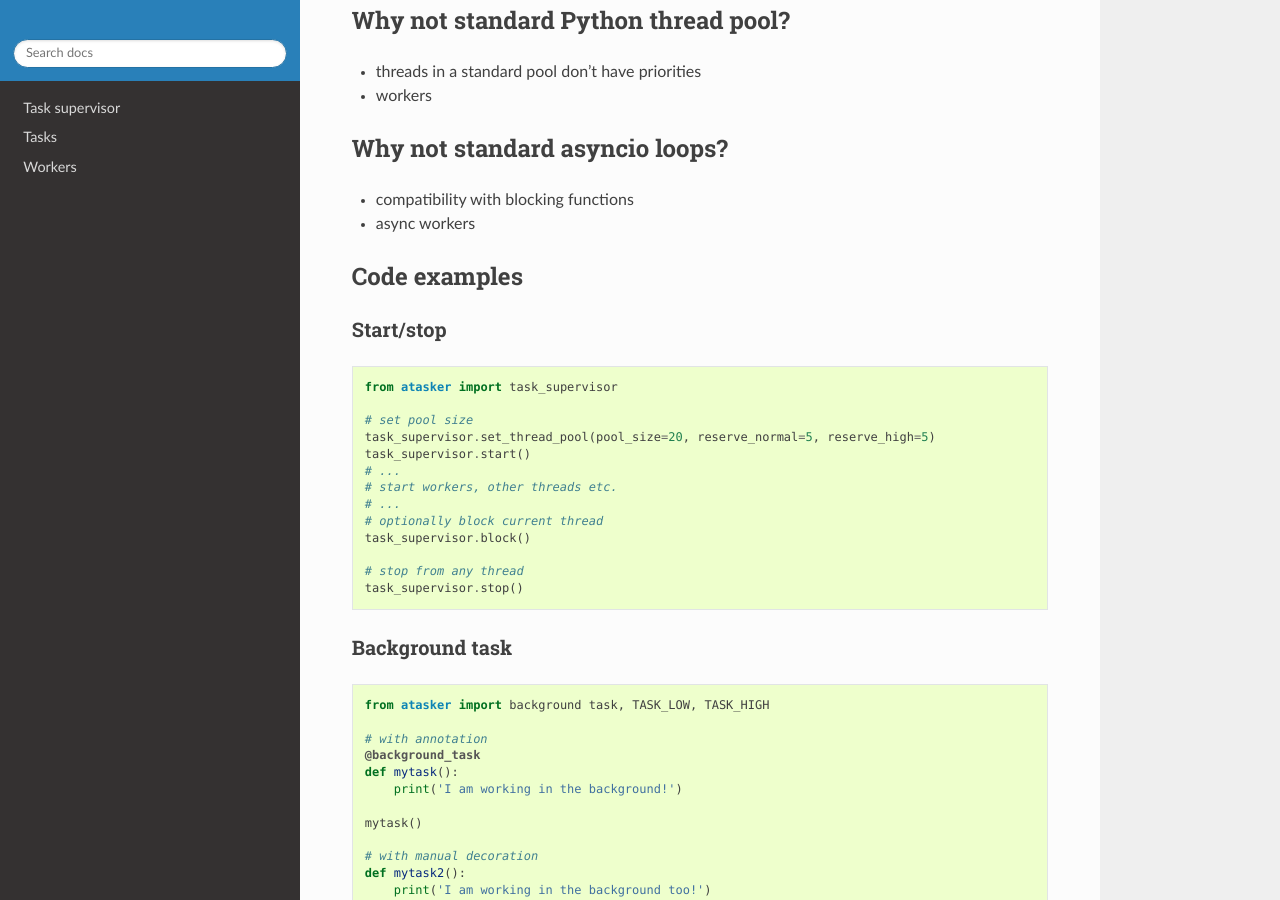
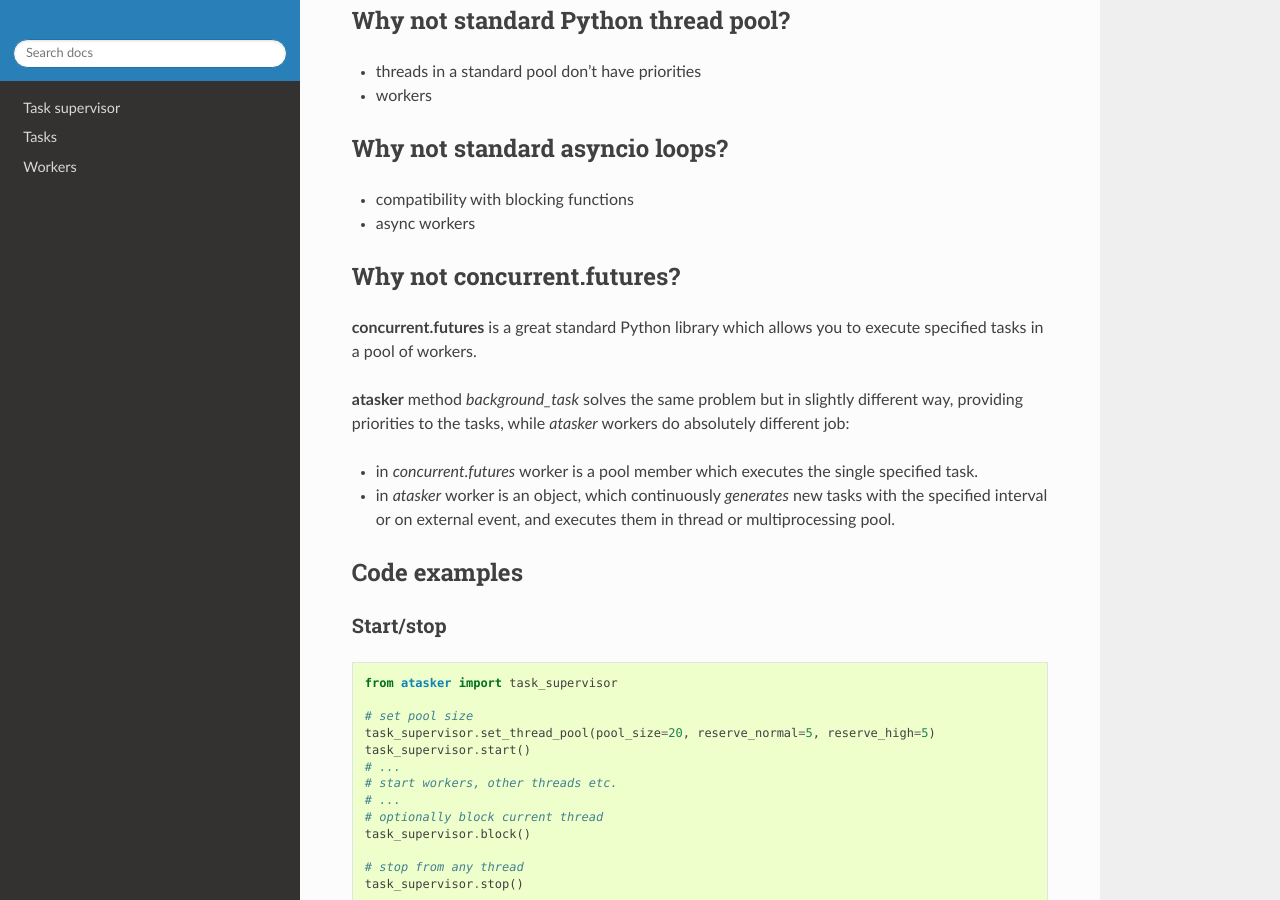
Before and after one commit to alttch/atasker, a Sphinx documentation site: the page built from doc/readme.rst, in a window 1280 px wide and 900 px high, scrolled down 887 px. Built offline with Sphinx 7.4.7 and the Read the Docs theme 2.0.0, drawn with Linux system fonts in a browser that asks for light colours.

Commit message:
README.md

```diff
--- a/doc/readme.rst
+++ b/doc/readme.rst
@@ -52,6 +52,23 @@ Why not standard asyncio loops?
 
 -  compatibility with blocking functions
 -  async workers
+
+Why not concurrent.futures?
+---------------------------
+
+**concurrent.futures** is a great standard Python library which allows
+you to execute specified tasks in a pool of workers.
+
+**atasker** method *background\_task* solves the same problem but in
+slightly different way, providing priorities to the tasks, while
+*atasker* workers do absolutely different job:
+
+-  in *concurrent.futures* worker is a pool member which executes the
+   single specified task.
+
+-  in *atasker* worker is an object, which continuously *generates* new
+   tasks with the specified interval or on external event, and executes
+   them in thread or multiprocessing pool.
 
 Code examples
 -------------
```
Also changed, not shown: README.md (+16 -0 lines).
